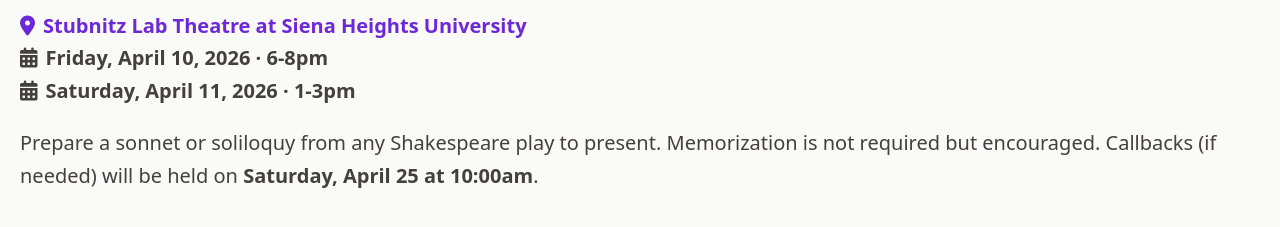
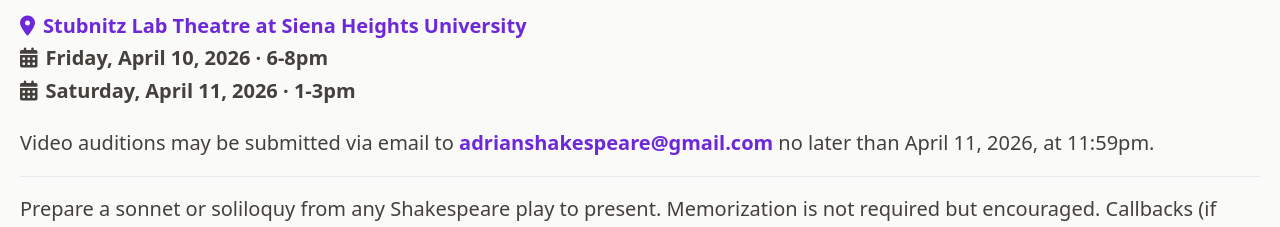
Before and after one commit to pcrist/adrian-shakespeare, a Nuxt app: page / in a window 1280 px wide. Shown: the part 1107-1334 px from the top of the page. Built offline with nearby package versions, Linux system fonts and the light colour scheme.

Commit message:
Add video audition info for R&J

```diff
--- a/app.vue
+++ b/app.vue
@@ -113,6 +113,12 @@
           </ul>
 
           <div class="mt-5 leading-relaxed">
+            <div>
+              Video auditions may be submitted via email to <a href="mailto:adrianshakespeare@gmail.com" class="text-violet-700 dark:text-violet-400 font-bold">adrianshakespeare@gmail.com</a> no later than April 11, 2026, at 11:59pm.
+            </div>
+
+            <hr class="my-4">
+
             Prepare a sonnet or soliloquy from any Shakespeare play to present. Memorization is not required but encouraged. Callbacks (if needed) will be held on <strong>Saturday, April 25 at 10:00am</strong>.
             <br><br>
             R & J is the quintessential romantic drama; however, the play does explore other themes of male friendship, obedience and violence, and the passion of youth in conflict with the wisdom(?) of age. Thus, we will need actors at a variety of age levels.
```
